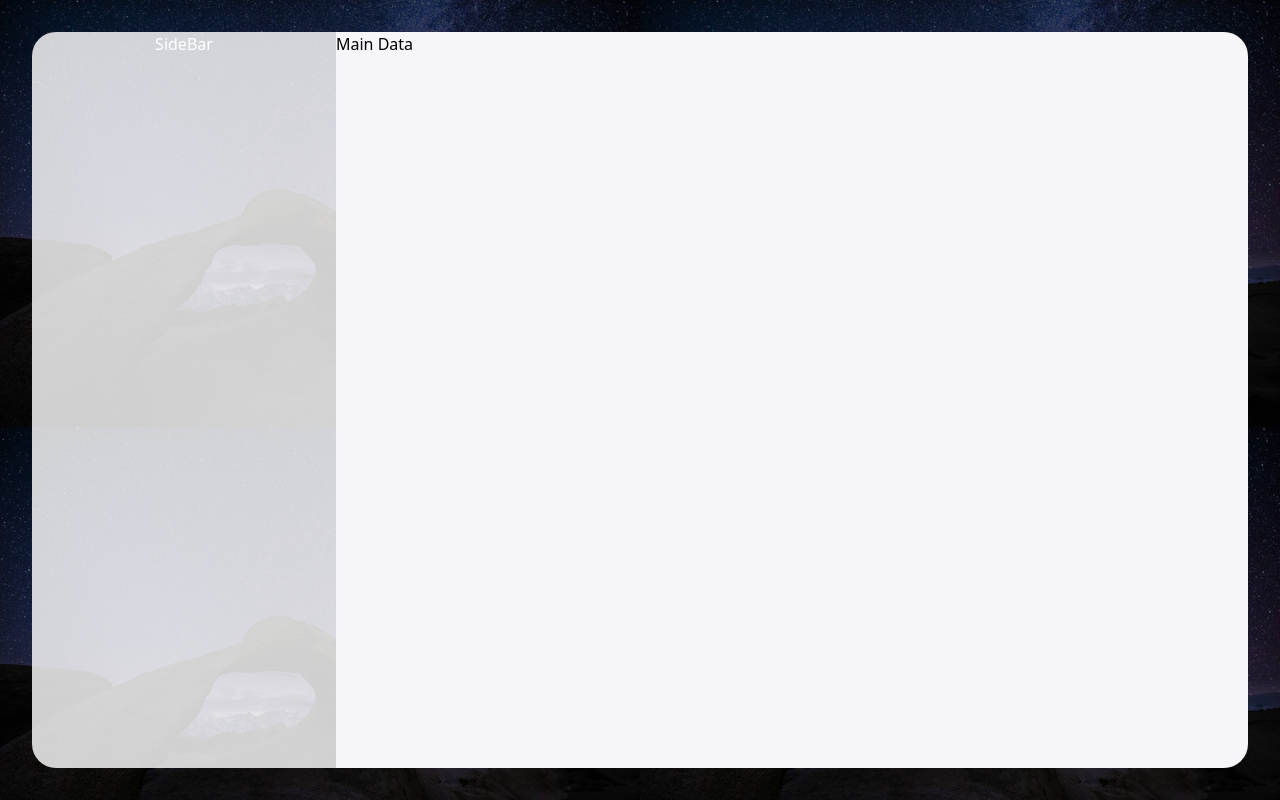
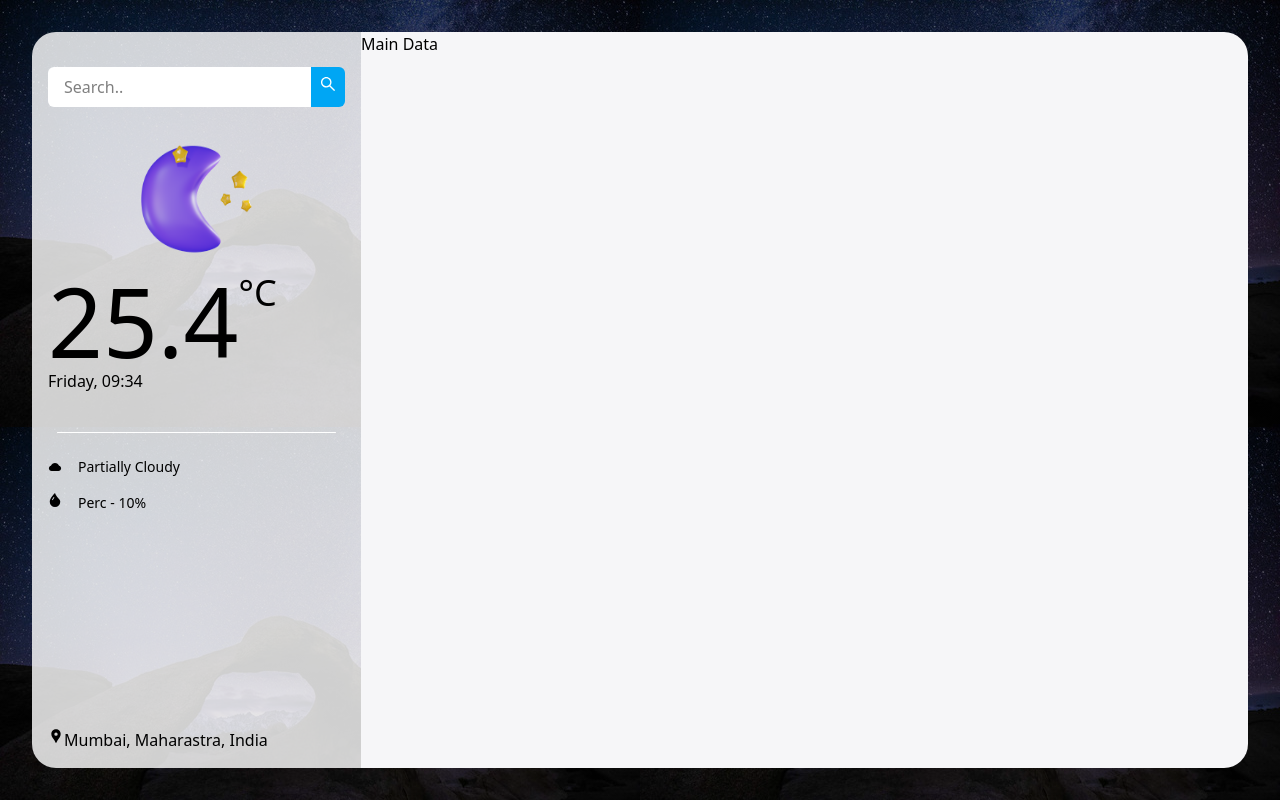
Before and after one commit to GhohanGehlot/Weather-App-Frontend, a React (Vite) app: page / in a window 1280 px wide. Built offline with nearby package versions, Linux system fonts and the light colour scheme.

Commit message:
Added the sidebar Ui

```diff
--- a/package.json
+++ b/package.json
@@ -14,6 +14,7 @@
     "axios": "^1.11.0",
     "react": "^19.1.1",
     "react-dom": "^19.1.1",
+    "react-icons": "^5.5.0",
     "tailwindcss": "^4.1.11"
   },
   "devDependencies": {
--- /dev/null
+++ b/src/Components/SideBar/LowerHalf.tsx
@@ -0,0 +1,42 @@
+import { AiFillCloud } from "react-icons/ai";
+import { BsDropletFill } from "react-icons/bs";
+import { MdLocationPin } from "react-icons/md";
+
+function LowerHalf(){
+    return(
+        <div className="h-[50%] w-full p-4 flex flex-col justify-between">
+
+            <div className="flex flex-col">
+                <div className="flex items-center gap-4 my-2 text-black text-sm">
+
+                    <div>
+                        <AiFillCloud />
+                    </div>
+                    <div>
+                        Partially Cloudy
+                    </div>
+
+                </div>
+
+                <div className="flex itmes-center gap-4 my-2  text-black text-sm">
+                    <div>
+                        <BsDropletFill />
+                    </div>
+                    <div>
+                        Perc - 10%
+                    </div>
+                </div>
+
+
+            </div>
+
+            <div className=" flex text-black">
+               <div><MdLocationPin /></div>
+               <div>Mumbai, Maharastra, India</div>
+            </div>
+
+        </div>
+    )
+}
+
+export default LowerHalf;
--- a/src/Components/SideBar/SideBar.tsx
+++ b/src/Components/SideBar/SideBar.tsx
@@ -1,7 +1,14 @@
+import LowerHalf from "./LowerHalf";
+import UpperHalf from "./UpperHalf";
+
 function SideBar(){
     return(
-        <div className="basis-3/12 flex flex-col  items-center text-white h-full rounded-tl-3xl rounded-bl-3xl" style={{background: 'rgba(255 , 255 ,255 , 0.81)'}}>
-         SideBar
+        <div className="basis-3/12 flex flex-col  items-center justify-center text-white h-full rounded-tl-3xl rounded-bl-3xl" style={{background: 'rgba(255 , 255 ,255 , 0.81)'}}>
+
+            <UpperHalf />
+            <div className="h-[1px] w-[85%] bg-white mt-8 rounded-md "></div>
+            <LowerHalf />
+
         </div>
     )
 }
--- /dev/null
+++ b/src/Components/SideBar/UpperHalf.tsx
@@ -0,0 +1,36 @@
+import { AiOutlineSearch } from "react-icons/ai";
+import Night from "../../assets/Moon.png";
+
+function UpperHalf(){
+    return(
+        <div className="h-[50%] w-full p-4 flex flex-col justify-center items-start ">
+            <div className="flex flex-start w-full mt-7 ">
+                <input type="text" placeholder="Search.." className="px-4 py-2 rounded-tl-md rounded-bl-md basis-3/4 bg-white text-black " />
+                <button className="basis-1/6 block text-lg bg-sky-500 p-2 flex justify-center font-semibold rounded-br-md rounded-tr-md">
+                    <AiOutlineSearch />
+                </button>
+            </div>
+
+
+            <div className="w-[100%] h-[80%] flex justify-center">
+                <img src={Night} alt="Cloudy Night" className="w-[50%] h-[100%] mt-4 p-4 " />
+
+            </div>
+
+
+            <div className="flex flex-col mt-3 ">
+                <div className=" text-8xl  text-black flex flex-row item-start ">
+                   <div>25.4</div>
+                   <div className="text-4xl">°C</div>
+                </div>
+
+                <div className="text-black text-md">
+                    Friday, 09:34
+                </div>
+
+            </div>
+        </div>
+    )
+}
+
+export default UpperHalf;
```
Also changed, not shown: src/assets/Moon.png (added), 1 other file (tests, documents, lock files or other folders).
